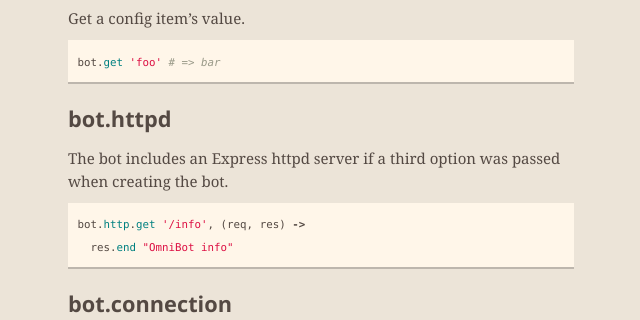
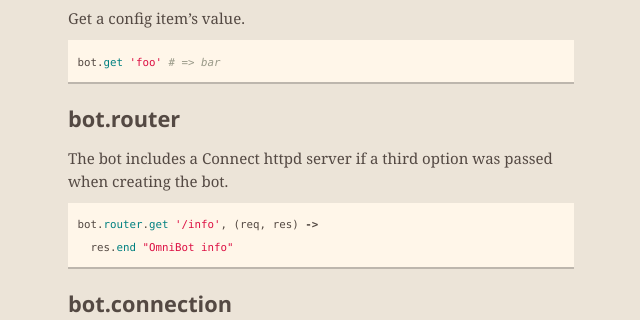
Before and after one commit to mloberg/OmniBot, a Jekyll site: the page built from api/index.md, in a window 1280 px wide and 900 px high, scrolled down 2237 px. Shown: the part 153-473 px from the top of the window, without its empty margins (319-959 px from the left). Built offline with Jekyll 4.4.1, drawn with Linux system fonts in a browser that asks for light colours; nearby versions of some CDN libraries; Markdown is read by kramdown in place of the engine named in the settings.

Commit message:
Updated API docs for 0.2.2.

```diff
--- a/api/index.md
+++ b/api/index.md
@@ -122,12 +122,12 @@
 bot.get 'foo' # => bar
 {% endhighlight %}
 
-##### bot.httpd
+##### bot.router
 
-The bot includes an Express httpd server if a third option was passed when creating the bot.
+The bot includes a Connect httpd server if a third option was passed when creating the bot.
 
 {% highlight coffeescript %}
-bot.http.get '/info', (req, res) ->
+bot.router.get '/info', (req, res) ->
   res.end "OmniBot info"
 {% endhighlight %}
 
```
